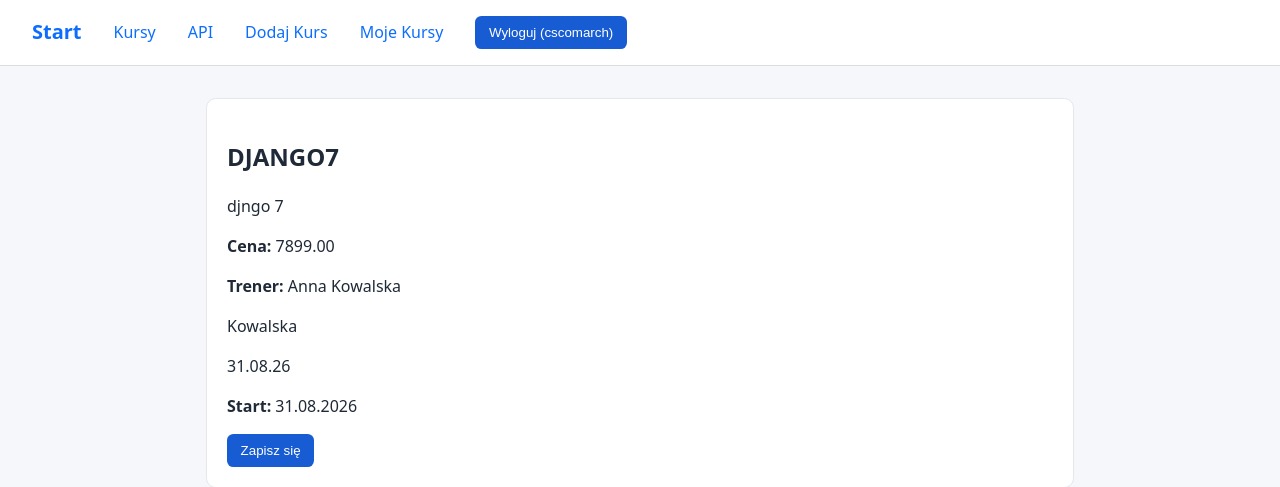
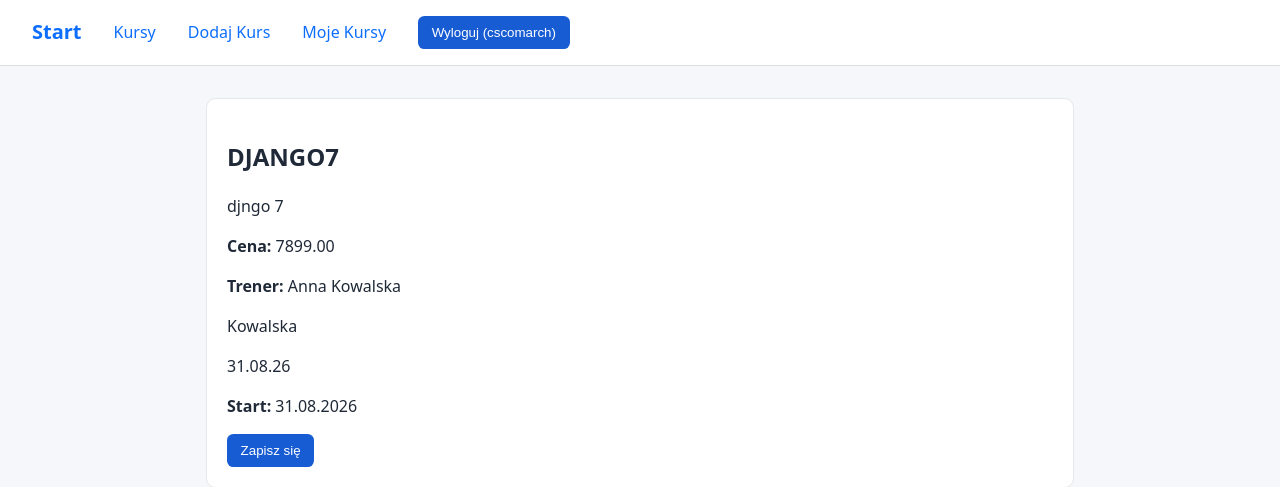
Before and after one commit to rajkonkret/PythonProjectDjango-3-08-2026, a Django app: page /courses/4/ in a window 1280 px wide. Shown: the top 487 px of the page. Run offline with Django 5.2, Linux system fonts and the light colour scheme; a user stored in the database is signed in; data comes from the database, SQL or seed files in the repository.

Commit message:
fix api_placeholder

```diff
--- a/coursehub/templates/base.html
+++ b/coursehub/templates/base.html
@@ -11,7 +11,6 @@
     <a class="brand" href="{% url 'courses:home' %}">Start</a>
     {% if user.is_authenticated %}
         <a href="{% url 'courses:course_list' %}">Kursy</a>
-        <a href="{% url 'api_placeholder' %}">API</a>
         <a href="{% url 'courses:course_create' %}">Dodaj Kurs</a>
         <a href="{% url 'courses:my_courses' %}">Moje Kursy</a>
         <form action="{% url 'logout' %}" method="post" class="inline">
```
Also changed, not shown: 1 other file.
